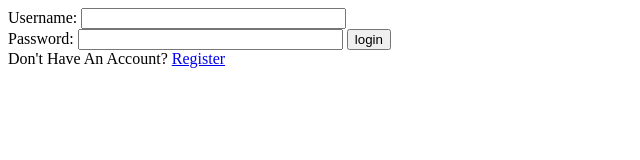
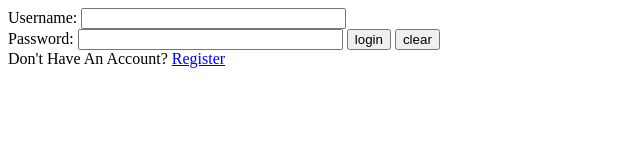
Before and after one commit to Joseph-Pepe/Web_Services_Project, a plain HTML site: page index.html in a window 1280 px wide. Shown: the whole page, without its empty margins (0-640 px from the left). Drawn offline with Linux system fonts and the light colour scheme.

Commit message:
Update index.html

```diff
--- a/index.html
+++ b/index.html
@@ -16,6 +16,7 @@
         <input type = "text" name = "password"  size = "30" required>
 
         <input type = "submit" value = "login" >
+        <input type = "reset" value = "clear" >
      </form>
      Don't Have An Account? <a href = "/register-form"> Register</a>
    </body>
```
